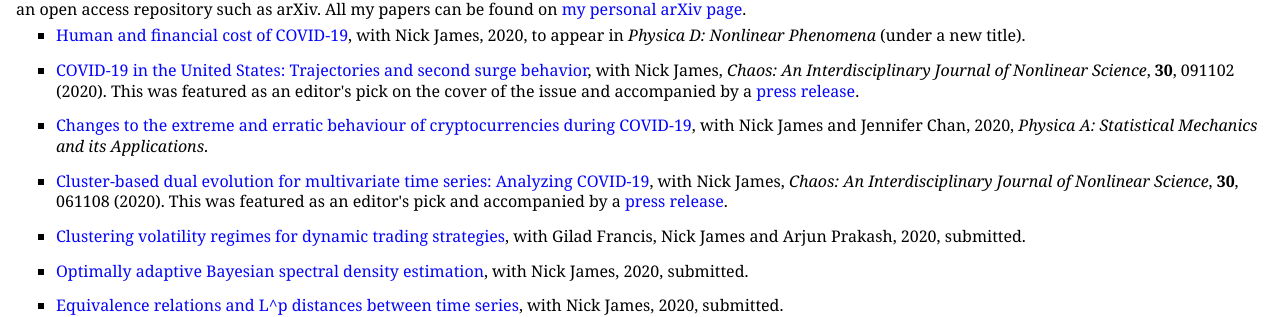
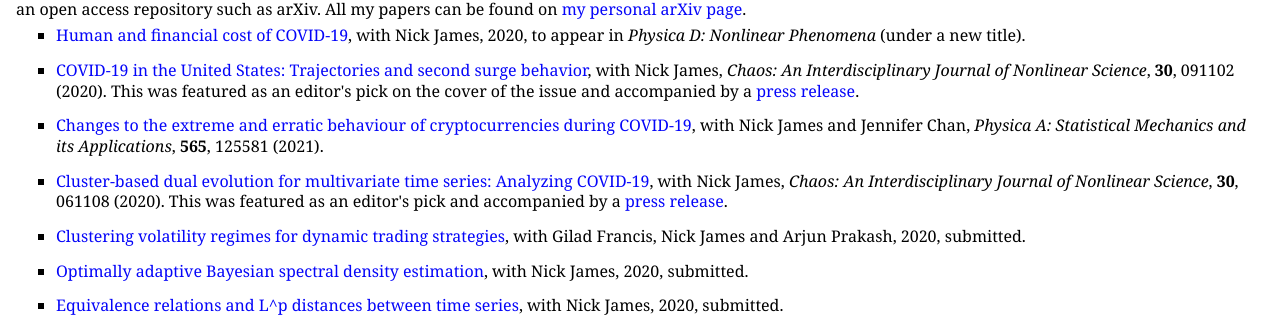
Before and after one commit to MaxMenzies/maxmenzies.com, a Jekyll site: the page index.html, which Jekyll copies as it is, in a window 1280 px wide. Shown: the part 491-808 px from the top of the page. Built offline with Jekyll 4.4.1, drawn with Linux system fonts in a browser that asks for light colours.

Commit message:
Update index.html

```diff
--- a/index.html
+++ b/index.html
@@ -48,7 +48,7 @@
 </li>
 </ul>
 <ul>
-<li><p><a href="https://www.sciencedirect.com/science/article/pii/S0378437120308797">Changes to the extreme and erratic behaviour of cryptocurrencies during COVID-19</a>, with Nick James and Jennifer Chan, 2020, <i>Physica A: Statistical Mechanics and its Applications</i>.</p>
+<li><p><a href="https://www.sciencedirect.com/science/article/pii/S0378437120308797">Changes to the extreme and erratic behaviour of cryptocurrencies during COVID-19</a>, with Nick James and Jennifer Chan, <i>Physica A: Statistical Mechanics and its Applications</i>, <b>565</b>, 125581 (2021).</p>
 </li>
 </ul>
 <ul>
```
